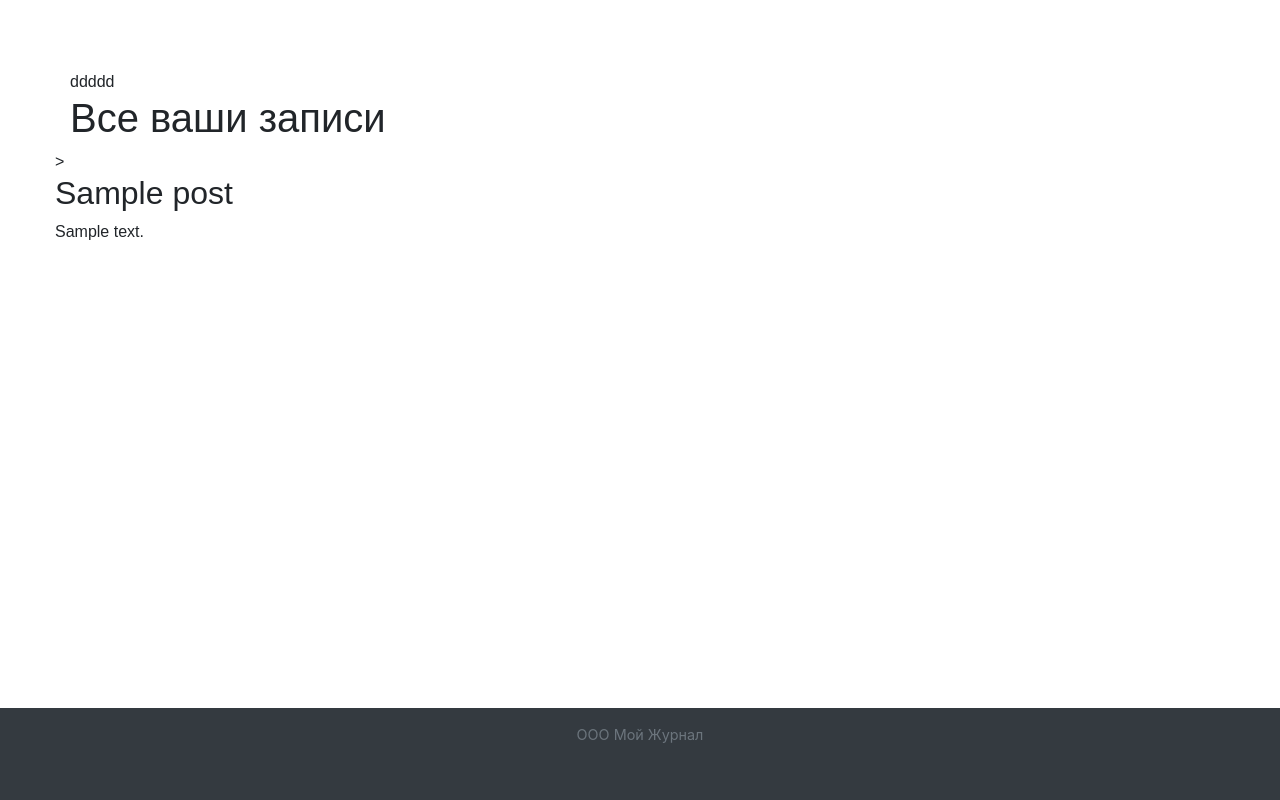
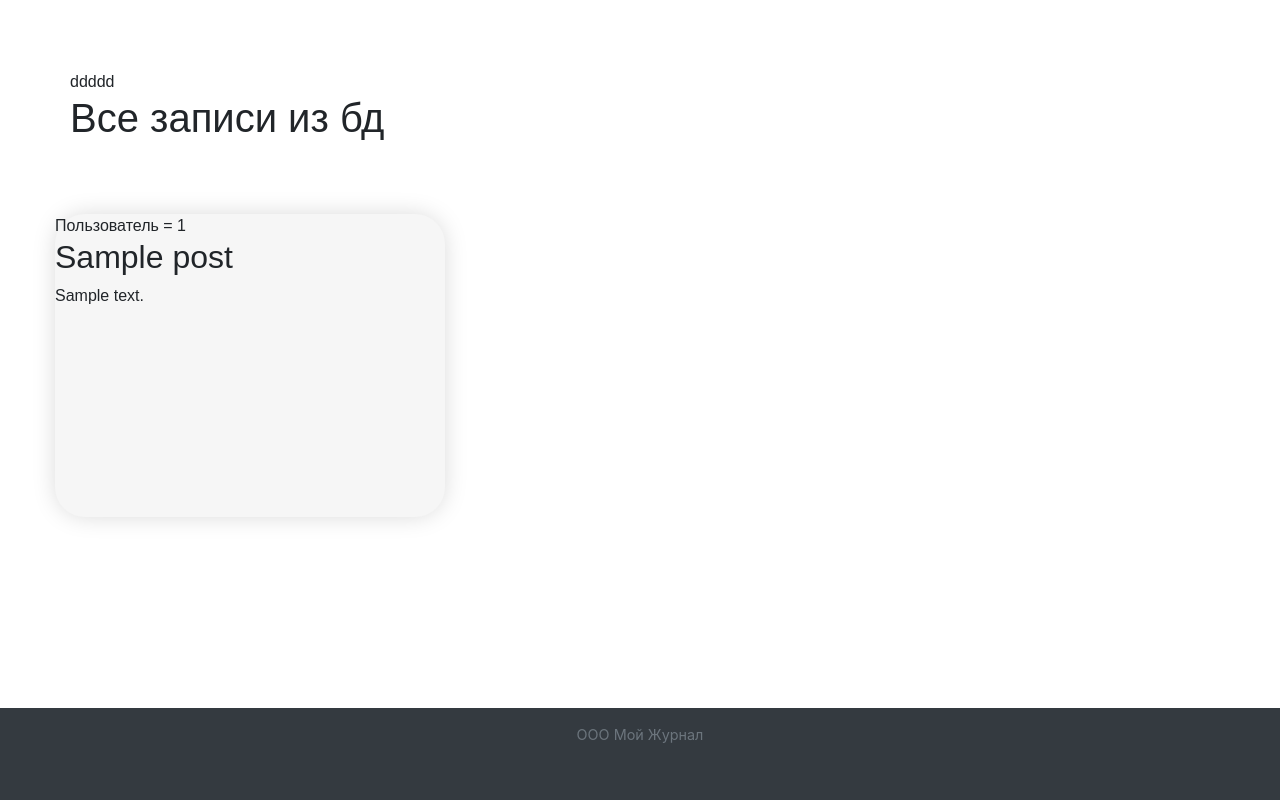
Before and after one commit to avoskadroptime/potential-octo-lamp, a Yii app: template views/site/all-posts.php in a window 1280 px wide. Run offline with PHP 8.4 and a stand-in for Yii, Linux system fonts and the light colour scheme; the template is opened without the code that fills it: most values are stand-ins (such as "Sample title", 1, 10 or a date in 2020); data that the repository does not hold is empty; some libraries are stand-ins or nearby versions.

Commit message:
РАБОЧАЯ СТРАНИЦА КАРЛ!!!

```diff
--- a/views/layouts/main.php
+++ b/views/layouts/main.php
@@ -33,13 +33,13 @@ AppAsset::register($this);
         'options' => [
             'class' => 'navbar  navbar-expand-md navbar-light fixed-top',
         ],
-    ]);
-    echo Nav::widget([
+    ]);echo Nav::widget([
         'options' => ['class' => 'navbar-nav '],
         'items' => [
             ['label' => 'Главная', 'url' => ['/site/index']],
             ['label' => 'О проекте', 'url' => ['/site/about']],
-            ['label' => 'Мои Записи', 'url' => ['site/all-posts']],
+            ['label' => 'Все Записи', 'url' => ['/site/all-posts']],
+            ['label' => 'Мои Записи', 'url' => ['/site/users-posts']],
             ['label' => 'Mуд бай юзер', 'url' => ['/mood-by-user/index']],
             ['label' => 'Палитра', 'url' => ['color-pallet/index']],
             ['label' => 'Помощь', 'url' => ['/site/contact']],
--- a/views/site/all-posts.php
+++ b/views/site/all-posts.php
@@ -11,18 +11,19 @@ use yii\helpers\Html;
 /** @var $post */
 $this->title = 'Все ваши записи';
 
-\yii\helpers\VarDumper::dump($posts,10,true);
+//\yii\helpers\VarDumper::dump($posts,10,true);
 ?>
 
 ddddd
-<h1>Все ваши записи </h1>
+<h1>Все записи из бд</h1>
 <div class="row">
     <?php foreach ($posts as $one): ?>
-        <div class="col-lg-4">
-            <div <!--href="onePost.php?id=  /*=$one->id*"-->><h2><?=$one->title?></h2></div>
-<?=$one->text?>
+        <div class="col-lg-4 onePost">
+            Пользователь = <?=$one->id_user?>
+            <div <!--href="onePost.php?id=  /*=$one->id*"--><h2><?=$one->title?></h2></div>
+            <?=$one->text?>
             <?/*= \yii\bootstrap4\Html::a('подробнее' .['site/OnePost','url'=>])   */?>
-
+        </div>
     </div>
 <?php endforeach;?>
 </div>
--- a/web/css/site.css
+++ b/web/css/site.css
@@ -264,7 +264,6 @@ main{
     text-align: center;
     color: #9FAABD;
 }
-
 .ili{
     margin: 44px auto;
     font-size: 20px;
@@ -274,10 +273,21 @@ main{
     font-style: normal;
     font-weight: 500;
     font-size: 20px;
-    line-height: 0%;
+    line-height: 0;
     /* identical to box height, or 0px */
     text-align: justify;
     color: #628D57;
+}
+
+/*се посты*/
+.onePost{
+    margin-right: 4em;
+    margin-top: 4em;
+    width: 252px;
+    height: 303px;
+    background-color: #f6f6f6;
+    box-shadow: 0 0 25px -2px rgba(0, 0, 0, 0.17);
+    border-radius: 30px;
 }
 
 
@@ -291,11 +301,11 @@ main{
     transition: all 0.8s ease 0s;
     background-color: #111111;
 }
+
 .footer > .container  {
     padding-right: 15px;
     padding-left: 15px;
 }
-
 .not-set {
     color: #c55;
     font-style: italic;
```
Also changed, not shown: controllers/SiteController.php (+11 -1 lines), views/site/users-posts.php (added, +27 -0 lines).
